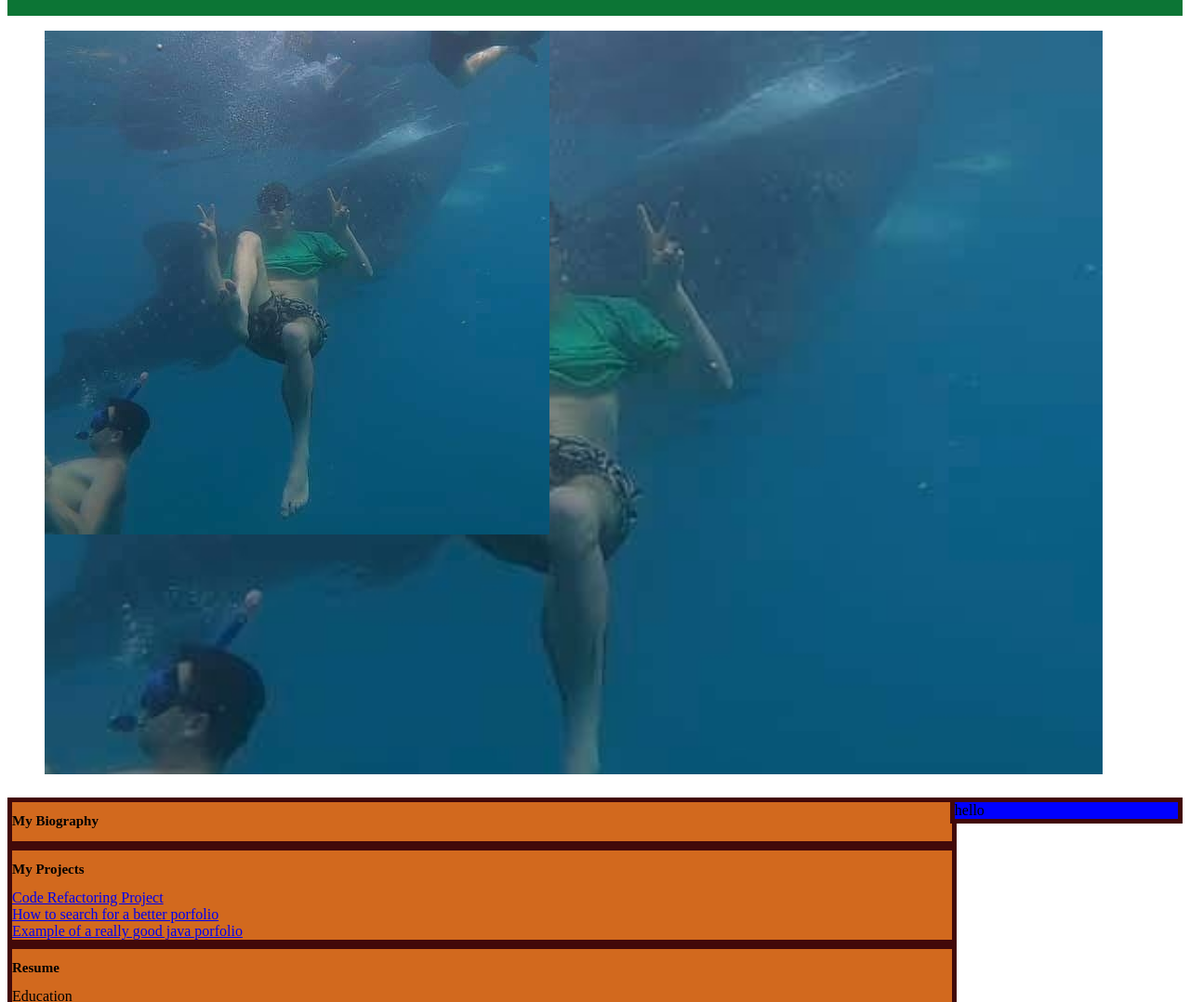
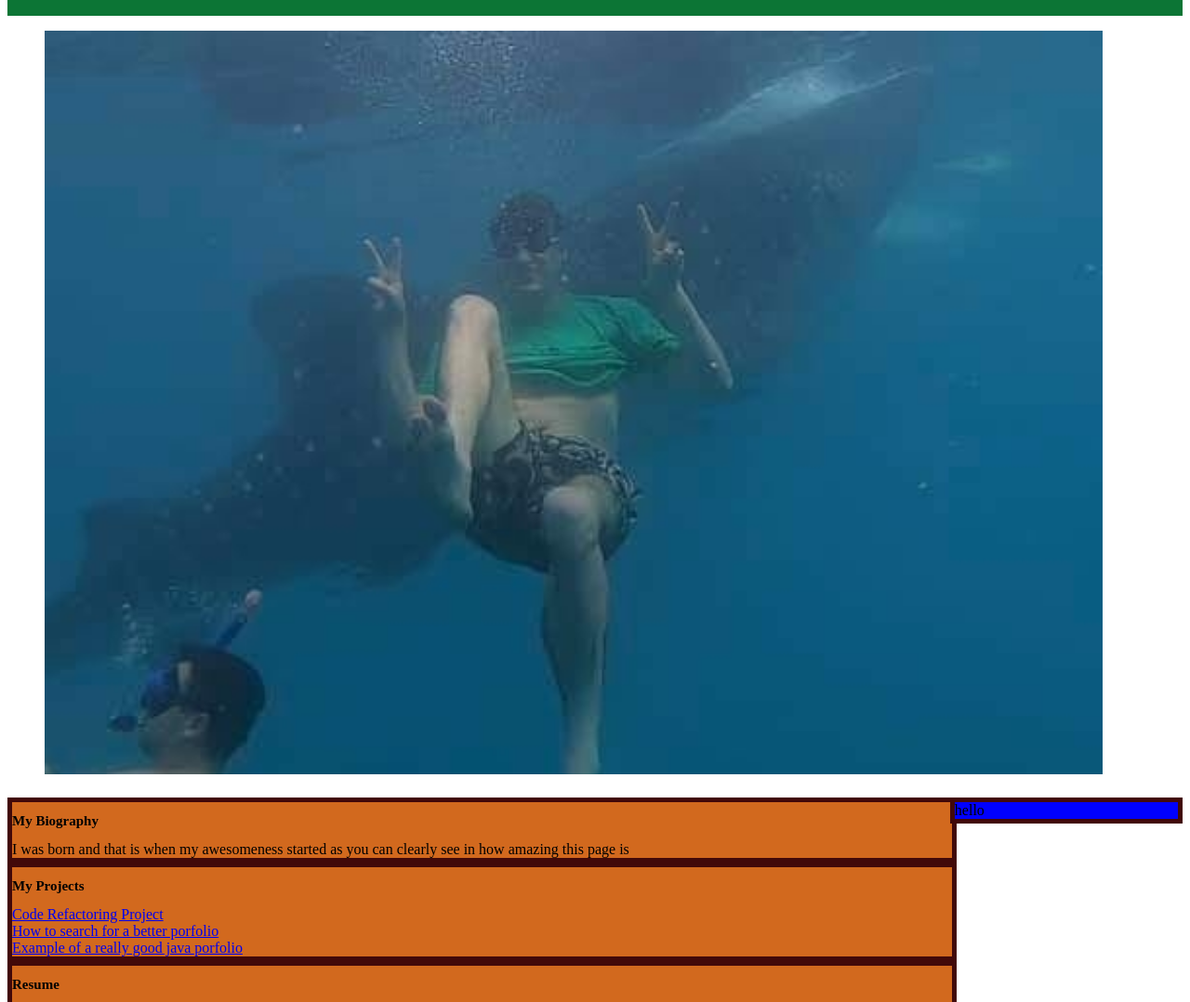
Before and after one commit to EricMalpass/Portfolio, a plain HTML site: page index.html in a window 1280 px wide. Shown: the part 161-1239 px from the top of the page at 93% size. Drawn offline with Linux system fonts and the light colour scheme.

Commit message:
added the screenshots for REeadMe

```diff
--- a/index.html
+++ b/index.html
@@ -8,10 +8,12 @@
     <link rel="reset" href="./reset.css">
     <link rel="stylesheet" href="./style.css">
     <script>
+        /* this does not work at all*/
         function amazingJavaeffect() {
            var img1 = "./portfolio/images/travelpicture.jpg";
            var img2 = "./portfolio/images/formalpicture.jpg";
-           var imgElement = document.getElementById('amazingJavaeffect');
+           var imgElement = document.getElementById('amazingJavaeffect'); /*I am missing the document and an id cture.jpg";
+           var imgElement = document*/
            imgElement.src = (imgElement.src === img1)? img2 : img1;
            console.log(imgElement.src);
         }
@@ -36,9 +38,10 @@
 </header>
 <body>
     <figure>
-        <img src="./portfolio/images/travelpicture.jpg" id="getElementById" onclick="amazingJavaeffect();"/>
-
-    </figure>
+        <!---- I was attempting to make the img switch to another picture but was unable to get the JS to work
+               <img src="./portfolio/images/travelpicture.jpg" id="getElementById" onclick="amazingJavaeffect();"/>
+            -->
+            </figure>
     <main>
         <aside>
             <div>hello</div>
@@ -46,6 +49,9 @@
         <article>
             <section id="bio">
                 <h2> My Biography</h2>
+                <summary>
+                    I was born and that is when my awesomeness started as you can clearly see in how amazing this page is
+                </summary>
             </section>
             <section id="projects">
                 <h2> My Projects</h2>
--- a/style.css
+++ b/style.css
@@ -1,5 +1,5 @@
 
-/* I'm not sure how to do this
+/* this should size the website to the users screen but I'm not sure how to do this if it is used it just makes everything ugly and this site doesn't need any more help doing that
 @media screen and (max-width: 900px) {
     .column {
       width: 100%;
@@ -58,7 +58,7 @@ nav {
 .dropdown:hover .dropdown-content {
 display: block;}
 
-/*Main picture*/
+/*Main picture the img tag shouldn't be here as it is causing the img to be overlaid and the JS is not working*/
 figure {
     height: 800px;
     width: 90%;
@@ -77,6 +77,7 @@ section{
     background-color: chocolate;
     width: 80%;
 }
+/* the amazing aside, look at it and all it's glory */
 aside {
     float: right;
     border-style: solid;
```
Also changed, not shown: portfolio/images/screenshot1.PNG (added), portfolio/images/screenshot2.PNG (added).
